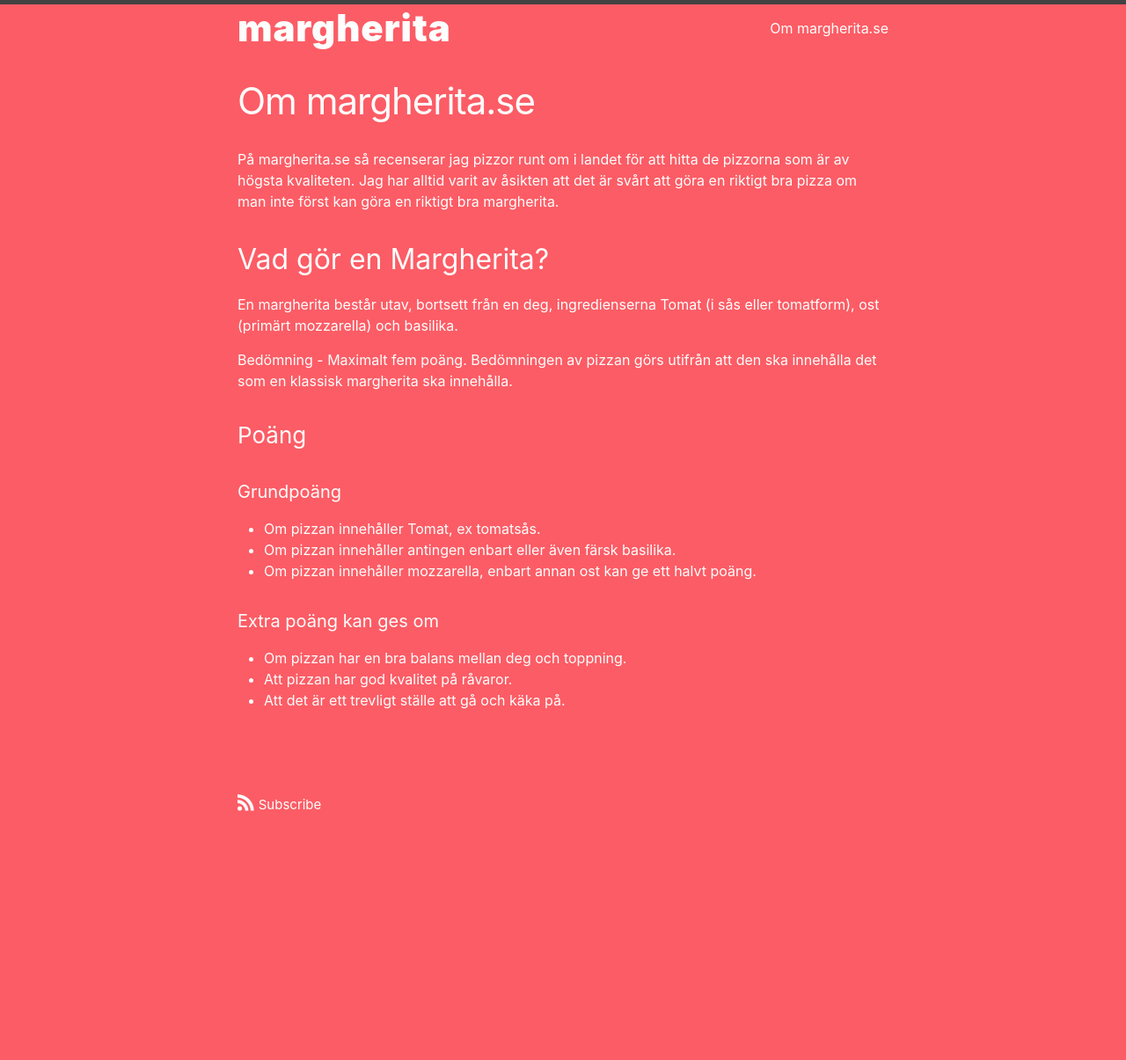
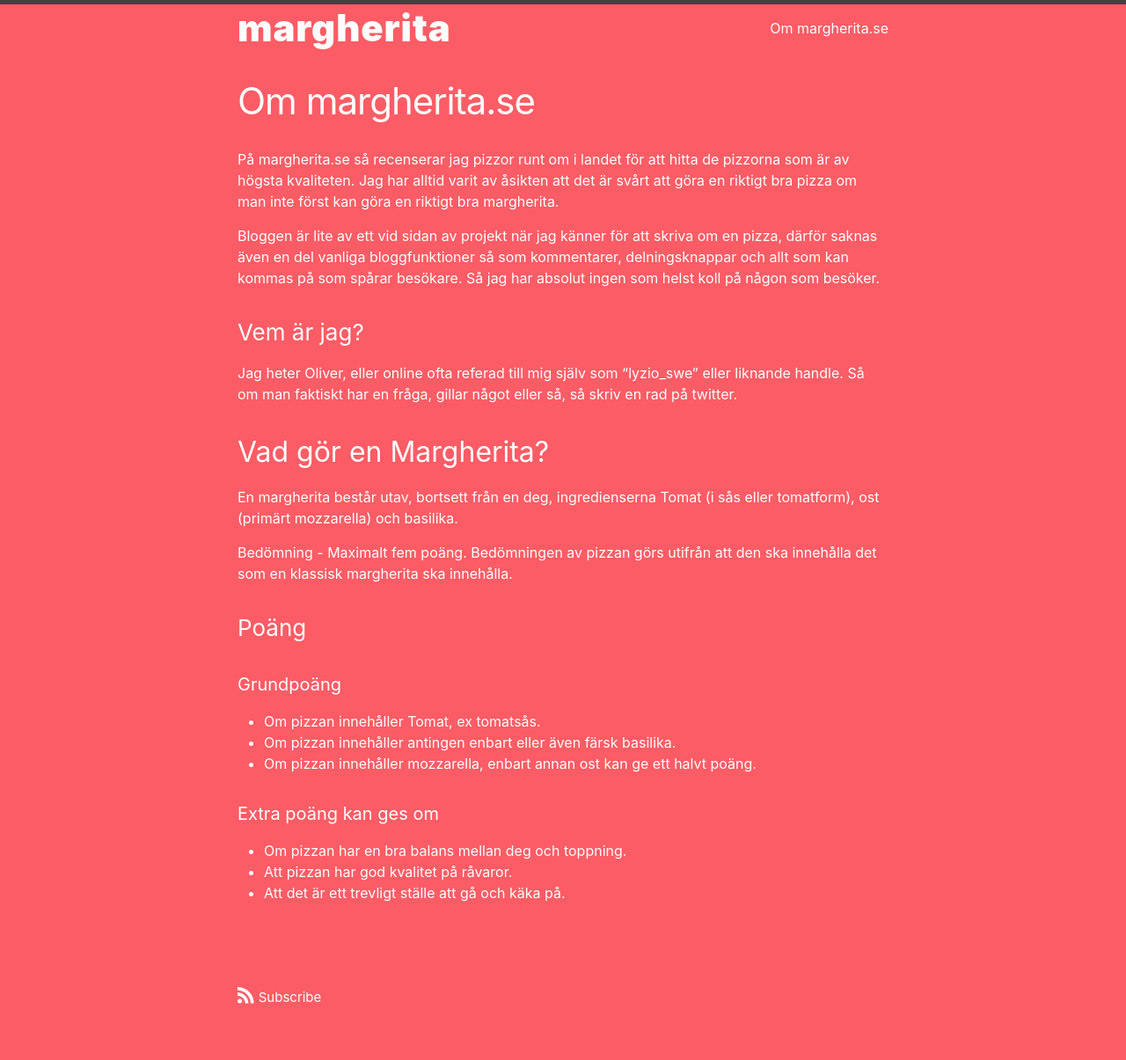
Before and after one commit to lyzio/margherita, a Jekyll site: the page built from om.md, in a window 1280 px wide. Shown: the whole page at 88% size. Built offline with Jekyll 4.4.1, drawn with Linux system fonts in a browser that asks for light colours; before the commit the page ends 986 px from its top, so only the background shows below that.

Commit message:
Update om.md

```diff
--- a/om.md
+++ b/om.md
@@ -5,6 +5,11 @@ permalink: /om/
 ---
 
 På margherita.se så recenserar jag pizzor runt om i landet för att hitta de pizzorna som är av högsta kvaliteten. Jag har alltid varit av åsikten att det är svårt att göra en riktigt bra pizza om man inte först kan göra en riktigt bra margherita.
+
+Bloggen är lite av ett vid sidan av projekt när jag känner för att skriva om en pizza, därför saknas även en del vanliga bloggfunktioner så som kommentarer, delningsknappar och allt som kan kommas på som spårar besökare. Så jag har absolut ingen som helst koll på någon som besöker.
+
+### Vem är jag?
+Jag heter Oliver, eller online ofta referad till mig själv som "lyzio_swe" eller liknande handle. Så om man faktiskt har en fråga, gillar något eller så, så skriv en rad på twitter.
 
 ## Vad gör en Margherita?
 
```
